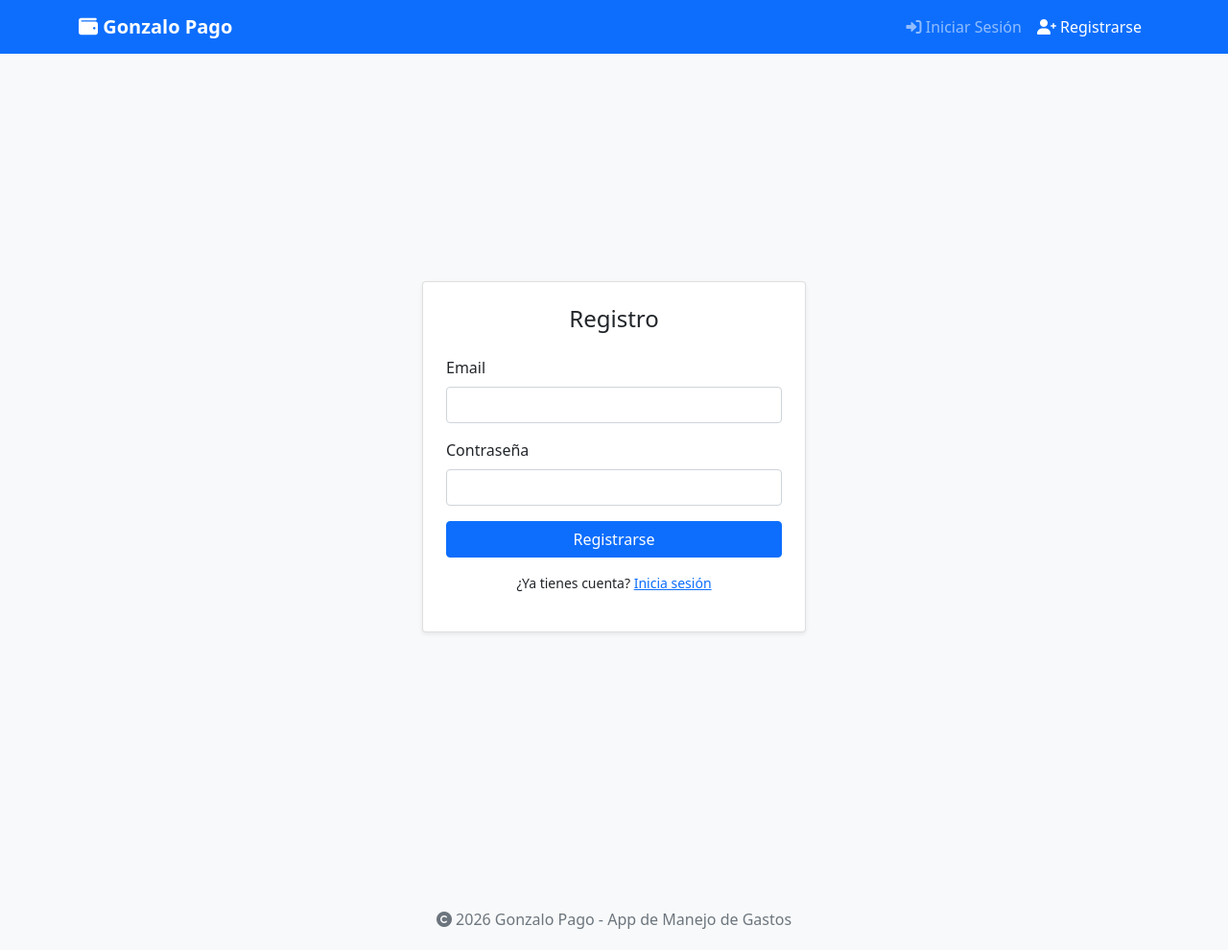
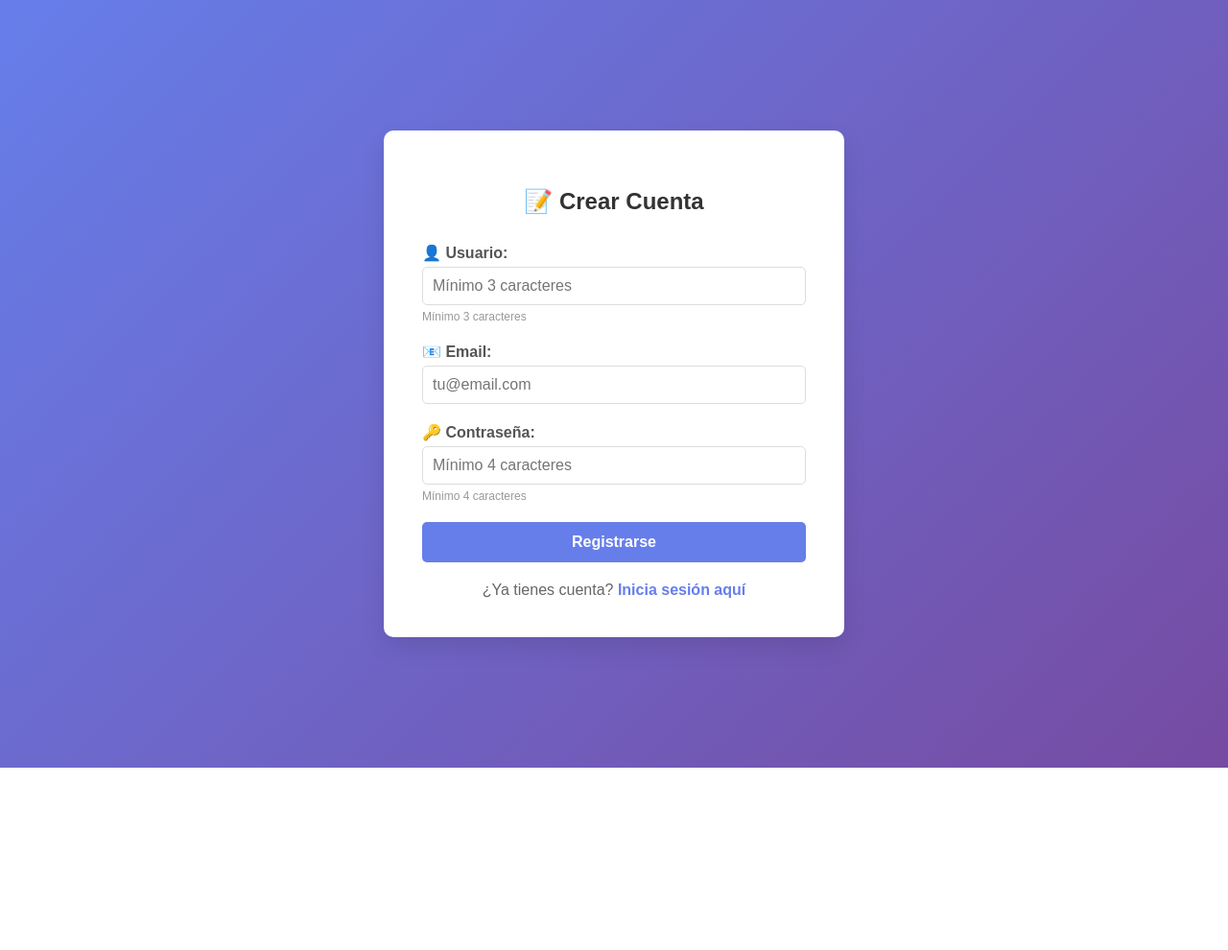
Before and after one commit to blazeunk/Gonzalo-pago-1, a Flask app: page /register in a window 1280 px wide. Shown: the whole page at 96% size. After the commit the page ends 800 px from the top, so only its background shows below. Run offline with Flask 3, Linux system fonts and the light colour scheme; parts of the project's set-up code (start-up, migrations or seed data) failed here and were passed over.

Commit message:
Update register.html

```diff
--- a/templates/register.html
+++ b/templates/register.html
@@ -1,37 +1,172 @@
-{% extends "base.html" %}
-{% block title %}Registro{% endblock %}
-
-{% block content %}
-<div class="container d-flex justify-content-center align-items-center min-vh-100">
-    <div class="card shadow-sm p-4 w-100" style="max-width: 400px;">
-        <h2 class="h4 mb-4 text-center">Registro</h2>
+<!DOCTYPE html>
+<html lang="es">
+<head>
+    <meta charset="UTF-8">
+    <meta name="viewport" content="width=device-width, initial-scale=1.0">
+    <title>Registro - Gonzalo Pago</title>
+    <style>
+        body {
+            font-family: Arial, sans-serif;
+            background: linear-gradient(135deg, #667eea 0%, #764ba2 100%);
+            min-height: 100vh;
+            margin: 0;
+            display: flex;
+            justify-content: center;
+            align-items: center;
+        }
+        .register-container {
+            background: white;
+            padding: 40px;
+            border-radius: 10px;
+            box-shadow: 0 10px 25px rgba(0,0,0,0.1);
+            width: 100%;
+            max-width: 400px;
+        }
+        h2 {
+            text-align: center;
+            color: #333;
+            margin-bottom: 30px;
+        }
+        .form-group {
+            margin-bottom: 20px;
+        }
+        label {
+            display: block;
+            margin-bottom: 5px;
+            color: #555;
+            font-weight: bold;
+        }
+        input {
+            width: 100%;
+            padding: 10px;
+            border: 1px solid #ddd;
+            border-radius: 5px;
+            font-size: 16px;
+            box-sizing: border-box;
+        }
+        input:focus {
+            outline: none;
+            border-color: #667eea;
+            box-shadow: 0 0 5px rgba(102,126,234,0.3);
+        }
+        button {
+            width: 100%;
+            padding: 12px;
+            background: #667eea;
+            color: white;
+            border: none;
+            border-radius: 5px;
+            font-size: 16px;
+            font-weight: bold;
+            cursor: pointer;
+            transition: background 0.3s;
+        }
+        button:hover {
+            background: #5a67d8;
+        }
+        .alert {
+            padding: 10px;
+            border-radius: 5px;
+            margin-bottom: 20px;
+            text-align: center;
+        }
+        .alert-danger {
+            background: #fee;
+            color: #c33;
+            border: 1px solid #fcc;
+        }
+        .alert-success {
+            background: #efe;
+            color: #3c3;
+            border: 1px solid #cfc;
+        }
+        .login-link {
+            text-align: center;
+            margin-top: 20px;
+            color: #666;
+        }
+        .login-link a {
+            color: #667eea;
+            text-decoration: none;
+            font-weight: bold;
+        }
+        .login-link a:hover {
+            text-decoration: underline;
+        }
+        .small-text {
+            font-size: 12px;
+            color: #999;
+            margin-top: 5px;
+        }
+    </style>
+</head>
+<body>
+    <div class="register-container">
+        <h2>📝 Crear Cuenta</h2>
 
         {% with messages = get_flashed_messages(with_categories=true) %}
-          {% if messages %}
-            {% for category, message in messages %}
-              <div class="alert alert-{{ category }} alert-dismissible fade show" role="alert">
-                {{ message }}
-                <button type="button" class="btn-close" data-bs-dismiss="alert" aria-label="Close"></button>
-              </div>
-            {% endfor %}
-          {% endif %}
+            {% if messages %}
+                {% for category, message in messages %}
+                    <div class="alert alert-{{ category }}">{{ message }}</div>
+                {% endfor %}
+            {% endif %}
         {% endwith %}
 
-        <form method="POST">
-            <div class="mb-3">
-                <label class="form-label">Email</label>
-                <input type="email" name="email" class="form-control" required>
+        <form method="POST" action="/register" enctype="application/x-www-form-urlencoded">
+            <div class="form-group">
+                <label for="username">👤 Usuario:</label>
+                <input
+                    type="text"
+                    id="username"
+                    name="username"
+                    required
+                    minlength="3"
+                    placeholder="Mínimo 3 caracteres"
+                    value="{{ request.form.username if request.form.username else '' }}"
+                >
+                <div class="small-text">Mínimo 3 caracteres</div>
             </div>
-            <div class="mb-3">
-                <label class="form-label">Contraseña</label>
-                <input type="password" name="password" class="form-control" required>
+
+            <div class="form-group">
+                <label for="email">📧 Email:</label>
+                <input
+                    type="email"
+                    id="email"
+                    name="email"
+                    required
+                    placeholder="tu@email.com"
+                    value="{{ request.form.email if request.form.email else '' }}"
+                >
             </div>
-            <button type="submit" class="btn btn-primary w-100">Registrarse</button>
+
+            <div class="form-group">
+                <label for="password">🔑 Contraseña:</label>
+                <input
+                    type="password"
+                    id="password"
+                    name="password"
+                    required
+                    minlength="4"
+                    placeholder="Mínimo 4 caracteres"
+                >
+                <div class="small-text">Mínimo 4 caracteres</div>
+            </div>
+
+            <button type="submit">Registrarse</button>
         </form>
 
-        <p class="text-center mt-3 small">
-            ¿Ya tienes cuenta? <a href="{{ url_for('login') }}">Inicia sesión</a>
-        </p>
+        <div class="login-link">
+            ¿Ya tienes cuenta? <a href="/login">Inicia sesión aquí</a>
+        </div>
     </div>
-</div>
-{% endblock %}
+
+    <script>
+        document.querySelector('form').addEventListener('submit', function(e) {
+            console.log('Formulario de registro enviado');
+            console.log('Username:', document.getElementById('username').value);
+            console.log('Email:', document.getElementById('email').value);
+            console.log('Password:', document.getElementById('password').value);
+        });
+    </script>
+</body>
+</html>
```
